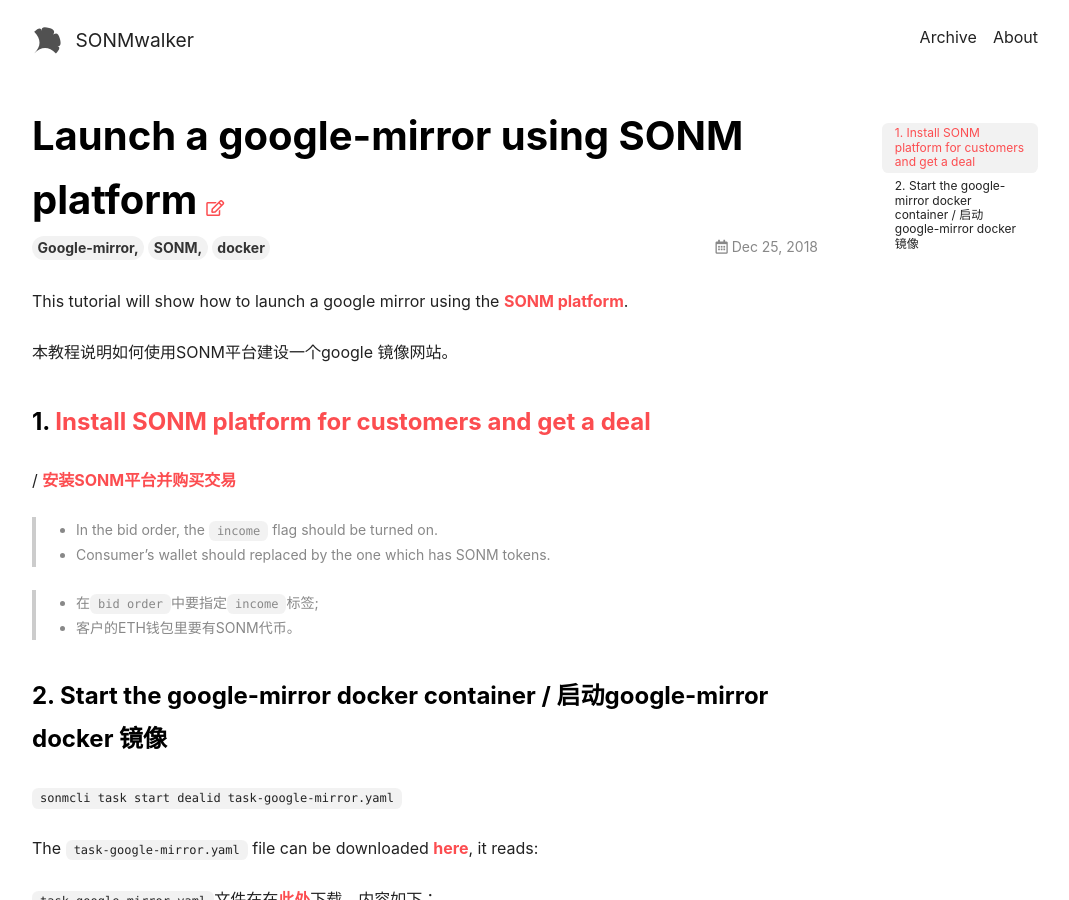
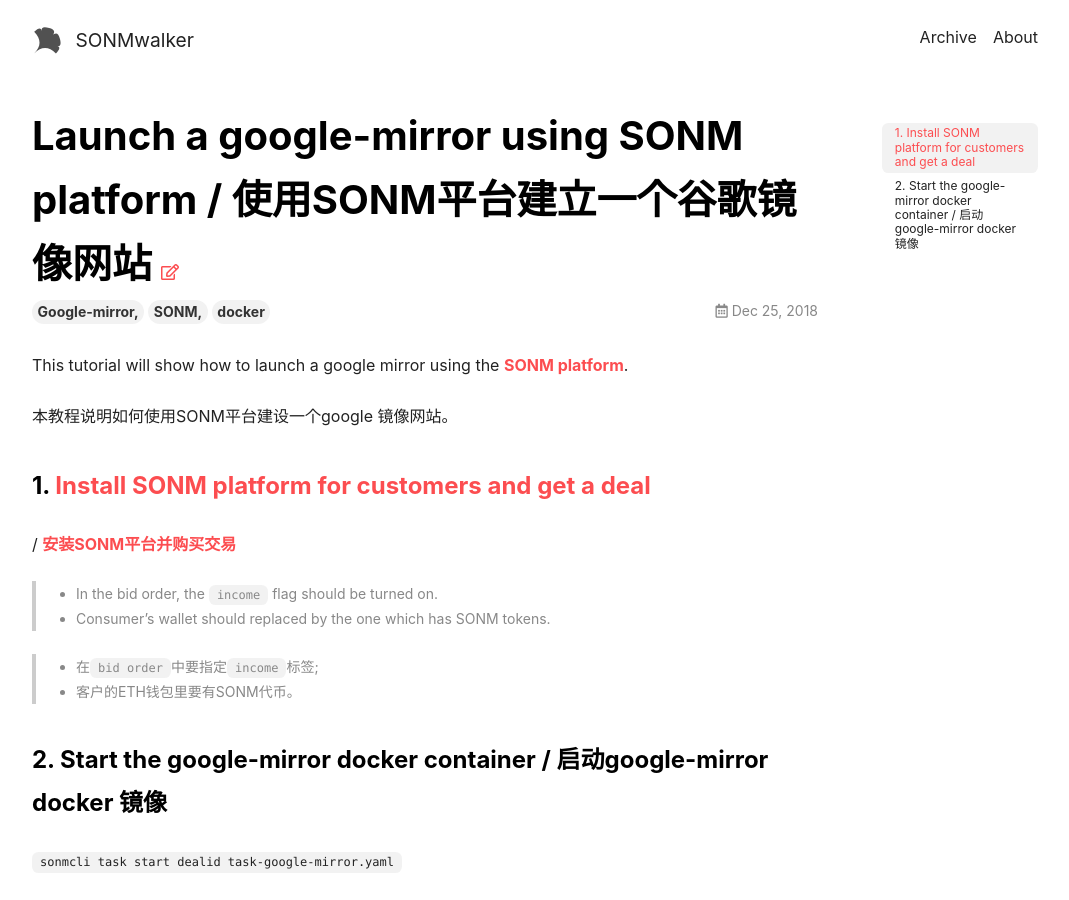
Before and after one commit to sonmwalker/sonmwalker.github.io, a Jekyll site: the page built from _posts/2018-12-25-launch-google-mirror-sonm.md, in a window 1280 px wide and 900 px high. Shown: the whole window, without its empty margins (105-1174 px from the left). Built offline with Jekyll 4.4.1, drawn with Linux system fonts in a browser that asks for light colours; nearby versions of some CDN libraries.

Commit message:
Update 2018-12-25-launch-google-mirror-sonm.md

```diff
--- a/_posts/2018-12-25-launch-google-mirror-sonm.md
+++ b/_posts/2018-12-25-launch-google-mirror-sonm.md
@@ -1,5 +1,5 @@
 ---
-title: Launch a google-mirror using SONM platform
+title: Launch a google-mirror using SONM platform / 使用SONM平台建立一个谷歌镜像网站
 layout: article
 key: 20181225
 tags: Google-mirror, SONM, docker
```
